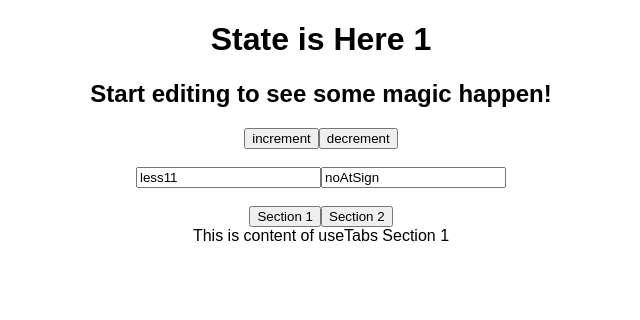
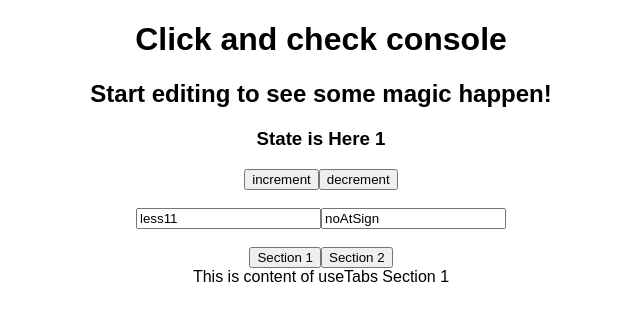
Before and after one commit to kitch-finn/reactHooks, a React (Create React App) app: page / in a window 1280 px wide. Shown: the top 320 px of the page, without its empty margins (319-959 px from the left). Built offline with nearby package versions, Linux system fonts and the light colour scheme.

Commit message:
add useClick, useRef

```diff
--- a/src/App.js
+++ b/src/App.js
@@ -1,8 +1,31 @@
-import React from "react";
+import React, { useRef } from "react";
 import "./styles.css";
 import { useState, useEffect } from "react";
 import ReactDOM from "react-dom";
 
+/////////////useRef, useClick///////////////////////
+const useClick = (onClick) => {
+  if (typeof onClick !== "function") {
+    return;
+  }
+  const element = useRef();
+  useEffect(() => {
+    // element.current가 마운트 되면 이벤트를 추가하고, 작동
+    // componentDidMount, DidUpdate일 때 호출
+    if (element.current) {
+      element.current.addEventListener("click", onClick);
+    }
+    // componentWillUnMount 될 때 호출
+    // component가 mount되지 않았을 때에는 EventListener가 없어야 하므로
+    return () => {
+      if (element.current) {
+        element.current.removeEventListener("click", onClick);
+      }
+    };
+  }, []);
+  // dependency []가 존재하면 componentDidMount 일 때 작동
+  return element;
+};
 //////////////////////////////////////////////////////
 const useTitle = (initialTitle) => {
   const [title, setTitle] = useState(initialTitle);
@@ -53,6 +76,10 @@ const useInput = (initialValue, validator) => {
 };
 
 export default function App() {
+  // useRef
+  const Hello = () => console.log("hello");
+  const title = useClick(Hello);
+
   // useTitle code here
   const titleUpdater = useTitle("Loading...");
   setTimeout(() => {
@@ -82,8 +109,9 @@ export default function App() {
 
   return (
     <div className="App">
-      <h1>State is Here {item /* useState code start here */}</h1>
+      <h1 ref={title}>Click and check console</h1>
       <h2>Start editing to see some magic happen!</h2>
+      <h3>State is Here {item /* useState code start here */}</h3>
       <button onClick={incrementItem}> increment </button>
       <button onClick={decrementItem}> decrement </button>
       {/* useState code end */}
@@ -103,6 +131,7 @@ export default function App() {
         <div>{currentItem.content}</div>
       </div>
       {/* useTabs code end */}
+      <br />
     </div>
   );
 }
```
